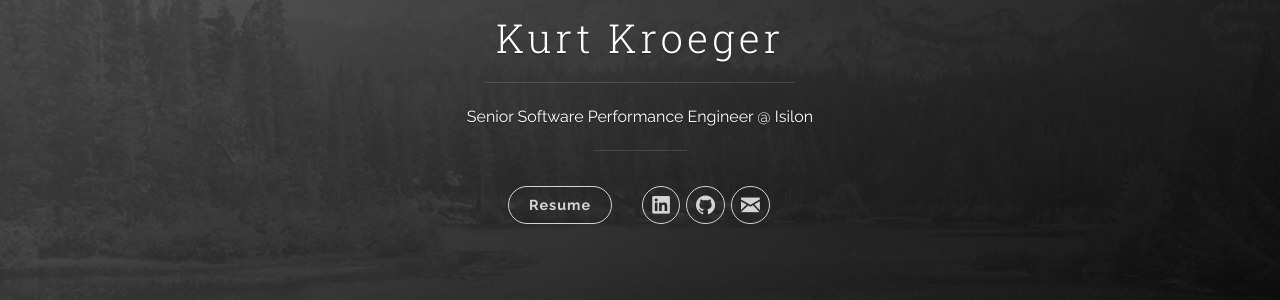
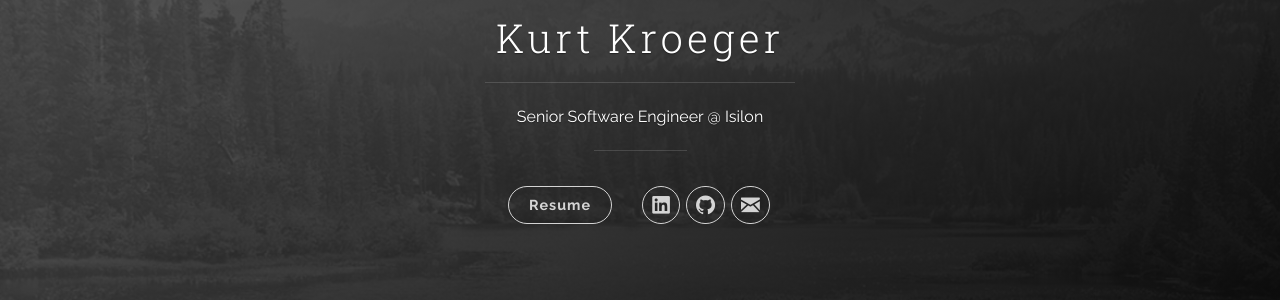
Before and after one commit to kwkroeger/kwkroeger.github.io, a Jekyll site: the page built from index.html, in a window 1280 px wide. Shown: the part 391-691 px from the top of the page. Built offline with Jekyll 4.4.1, drawn with Linux system fonts in a browser that asks for light colours; nearby versions of some CDN libraries; the list of posts is cut into pages by our own code.

Commit message:
Update profile

```diff
--- a/_config.yml
+++ b/_config.yml
@@ -1,6 +1,6 @@
 # Site settings
 title: Kurt Kroeger
-description: 'Senior Software Performance Engineer @ Isilon'
+description: 'Senior Software Engineer @ Isilon'
 url: 'http://kwk.io/'
 baseurl: '/'
 
```
